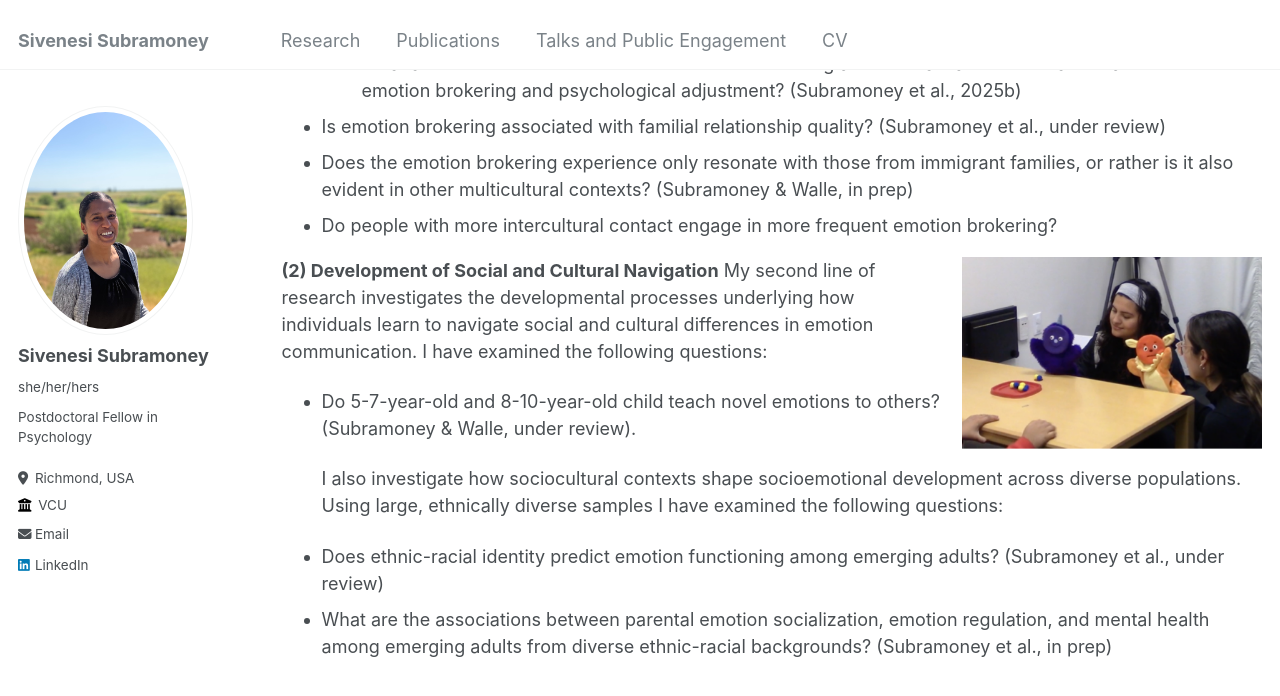
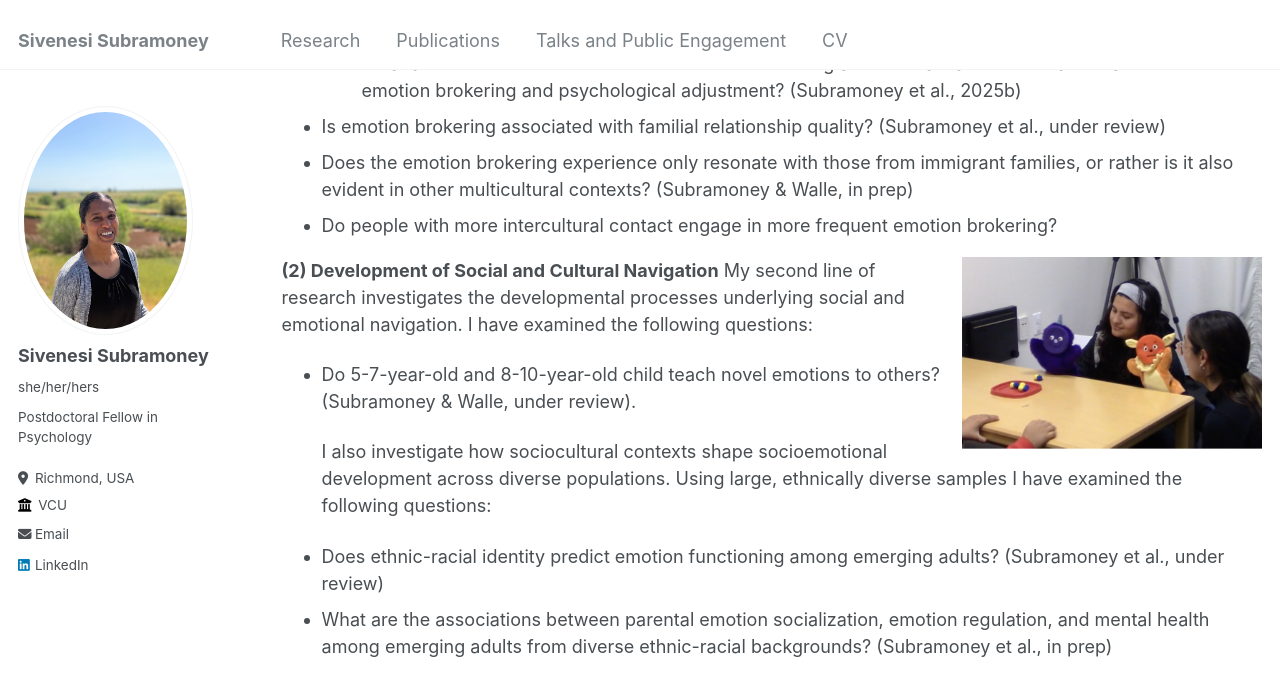
Before and after one commit to Sivenesi/Sivenesi.github.io, a Jekyll site: the page built from _pages/research.md, in a window 1280 px wide and 900 px high, scrolled down 502 px. Shown: the top 696 px of the window. Built offline with Jekyll 4.4.1, drawn with Linux system fonts in a browser that asks for light colours.

Commit message:
Update research.md

```diff
--- a/_pages/research.md
+++ b/_pages/research.md
@@ -24,7 +24,7 @@ Building on this work, I have examined the following question related to the emo
 
 **(2) Development of Social and Cultural Navigation**
 ![Puppets](/images/Picture2.png){: .align-right width="300px"}
-My second line of research investigates the developmental processes underlying how individuals learn to navigate social and cultural differences in emotion communication.
+My second line of research investigates the developmental processes underlying social and emotional navigation.
 I have examined the following questions:
 - Do 5-7-year-old and 8-10-year-old child teach novel emotions to others? (Subramoney & Walle, under review).
 
```
